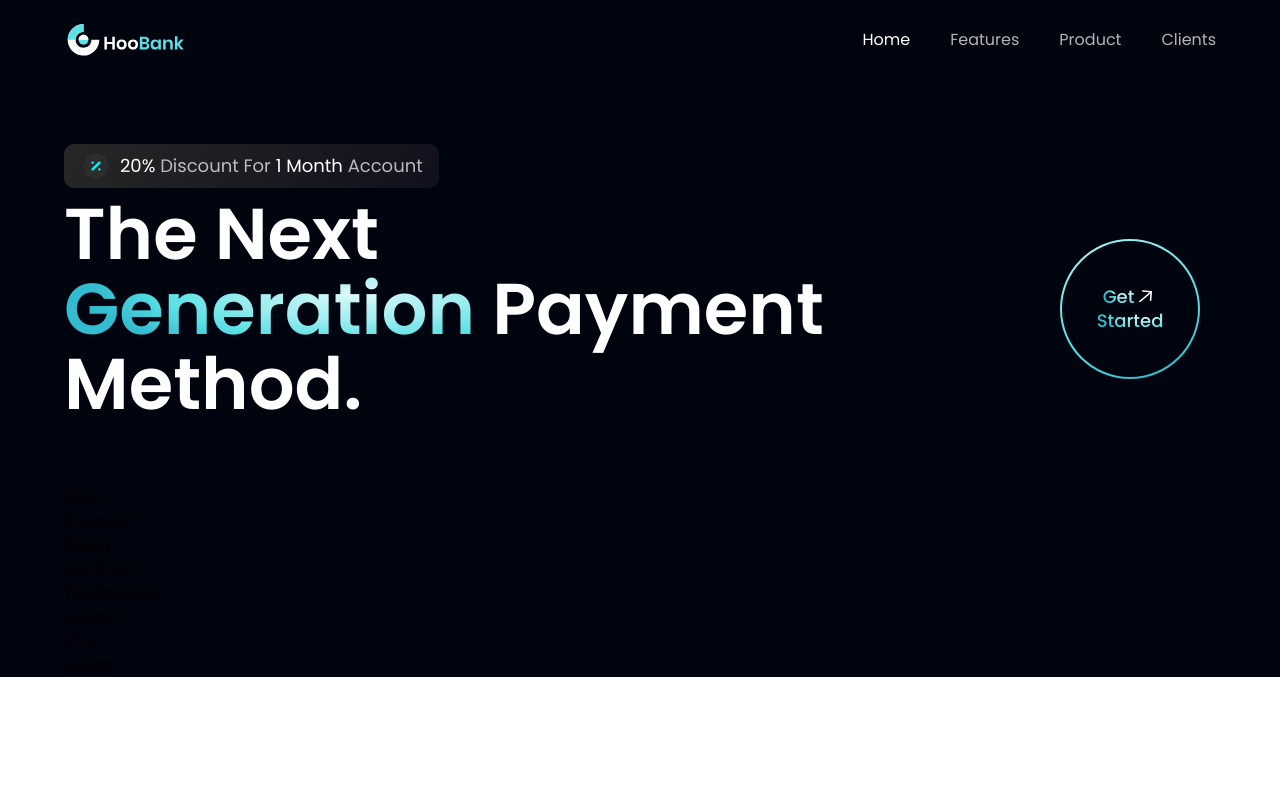
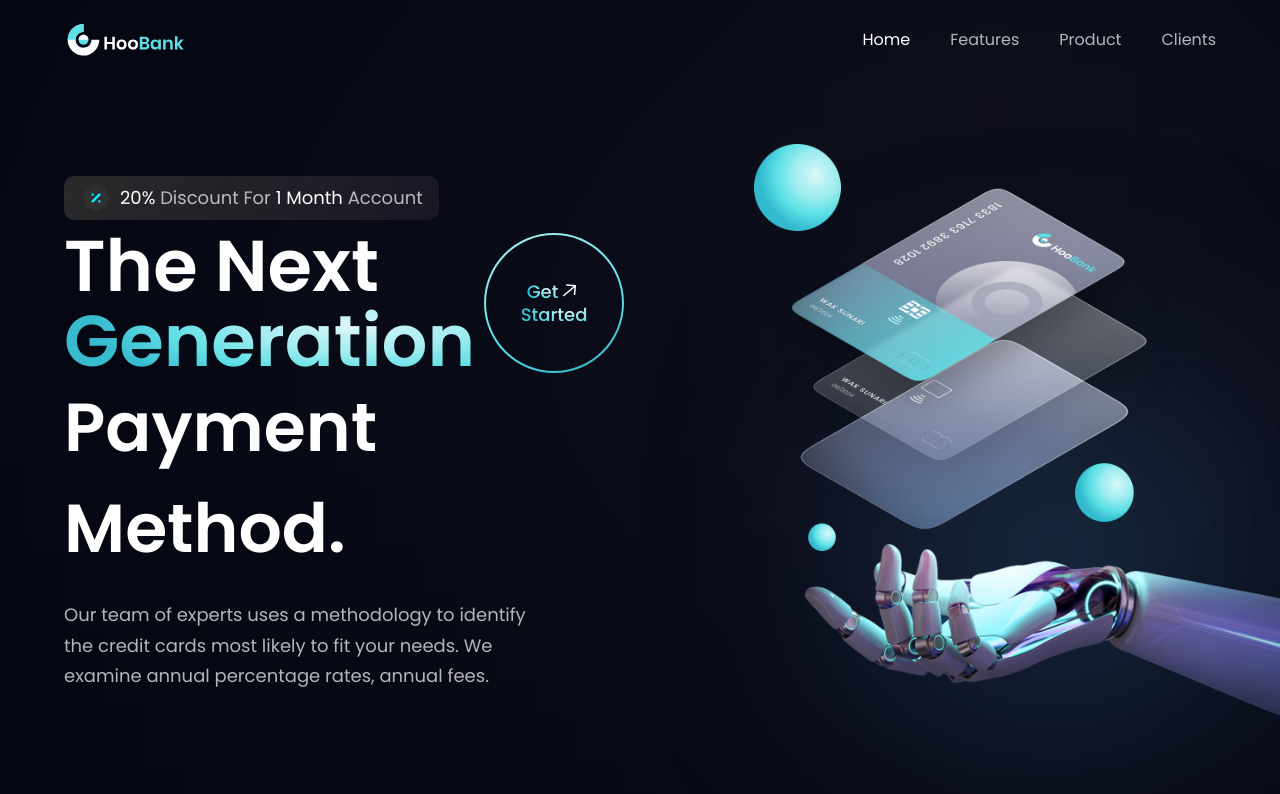
Before and after one commit to Evgeniya1307/project_hoobank, a React (Create React App) app: page / in a window 1280 px wide. Shown: the top 794 px of the page. Built offline with nearby package versions, Linux system fonts and the light colour scheme.

Commit message:
z-[5]чтобы отображался над градиентом

```diff
--- a/src/components/GetStarted.jsx
+++ b/src/components/GetStarted.jsx
@@ -1,18 +1,26 @@
-import React from 'react'
-import styles from '../style';
-import { arrowUp } from '../assets'
+import React from "react";
+import styles from "../style";
+import { arrowUp } from "../assets";
 
 //круглая кнопка
 const GetStarted = () => (
-  <div className={`${styles.flexCenter} w-[140px] h-[140px] rounded-full bg-blue-gradient p-[2px] cursor-pointer`}>{/*rounded-full полностью закругленный */}
-    <div className={`${styles.flexCenter} flex-col bg-primary w-[100%] h-[100%] rounded-full`}>
+  <div
+    className={`${styles.flexCenter} w-[140px] h-[140px] rounded-full bg-blue-gradient p-[2px] cursor-pointer`}
+  >
+    {/*rounded-full полностью закругленный */}
+    <div
+      className={`${styles.flexCenter} flex-col bg-primary w-[100%] h-[100%] rounded-full`}
+    > {/*обводка по кругу */}
       <div className={`${styles.flexStart} flex-row`}>
         <p className="font-poppins font-medium text-[18px] leading-[23.4px]">
           <span className="text-gradient">Get</span>
         </p>
-        <img src={arrowUp} alt="arrow-up" className="w-[23px] h-[23px] object-contain" />
+        <img
+          src={arrowUp}
+          alt="arrow-up"
+          className="w-[23px] h-[23px] object-contain"
+        />
       </div>
-
       <p className="font-poppins font-medium text-[18px] leading-[23.4px]">
         <span className="text-gradient">Started</span>
       </p>
@@ -20,4 +28,4 @@
   </div>
 );
 
-export default GetStarted
+export default GetStarted;
--- a/src/components/Hero.jsx
+++ b/src/components/Hero.jsx
@@ -25,15 +25,36 @@
           <h1 className="flex-1 font-poppins font-semibold ss:text-[72px] text-[52px] text-white ss:leanding-[100px] leading-[75px]">The Next <br className="sm:block hidden"/> {" "}
           <span className="text-gradient">Generation
           </span> {" "}
-          Payment Method.
           </h1>
           <div className="ss:flex hidden md:mr-4  mr-0">
           <GetStarted/>
           </div>
           </div>
 
+          <h1 className="font-poppins font-semibold ss:text-[68px] text-[52px] text-white ss:leading-[100.8px] leading-[75px] w-full">
+          Payment Method.
+        </h1>
+        <p className={`${styles.paragraph} max-w-[470px] mt-5`}>
+          Our team of experts uses a methodology to identify the credit cards
+          most likely to fit your needs. We examine annual percentage rates,
+          annual fees.
+        </p>
       </div>
-    </section>
+
+
+      <div className={`flex-1 flex ${styles.flexCenter} md:my-0 my-10 relative`}>
+        <img src={robot} alt="billing" className="w-[100%] h-[100%] relative z-[5]" /> {/*z-[5]чтобы отображался над градиентом */}
+
+        {/* gradient start */}
+        <div className="absolute z-[0] w-[40%] h-[35%] top-0 pink__gradient" />
+        <div className="absolute z-[1] w-[80%] h-[80%] rounded-full white__gradient bottom-40" />
+        <div className="absolute z-[0] w-[50%] h-[50%] right-20 bottom-20 blue__gradient" />
+        {/* gradient end */}
+      </div>
+      <div className={`ss:hidden ${styles.flexCenter}`}>
+      <GetStarted />
+    </div>
+  </section>
   );
 };
 
```
